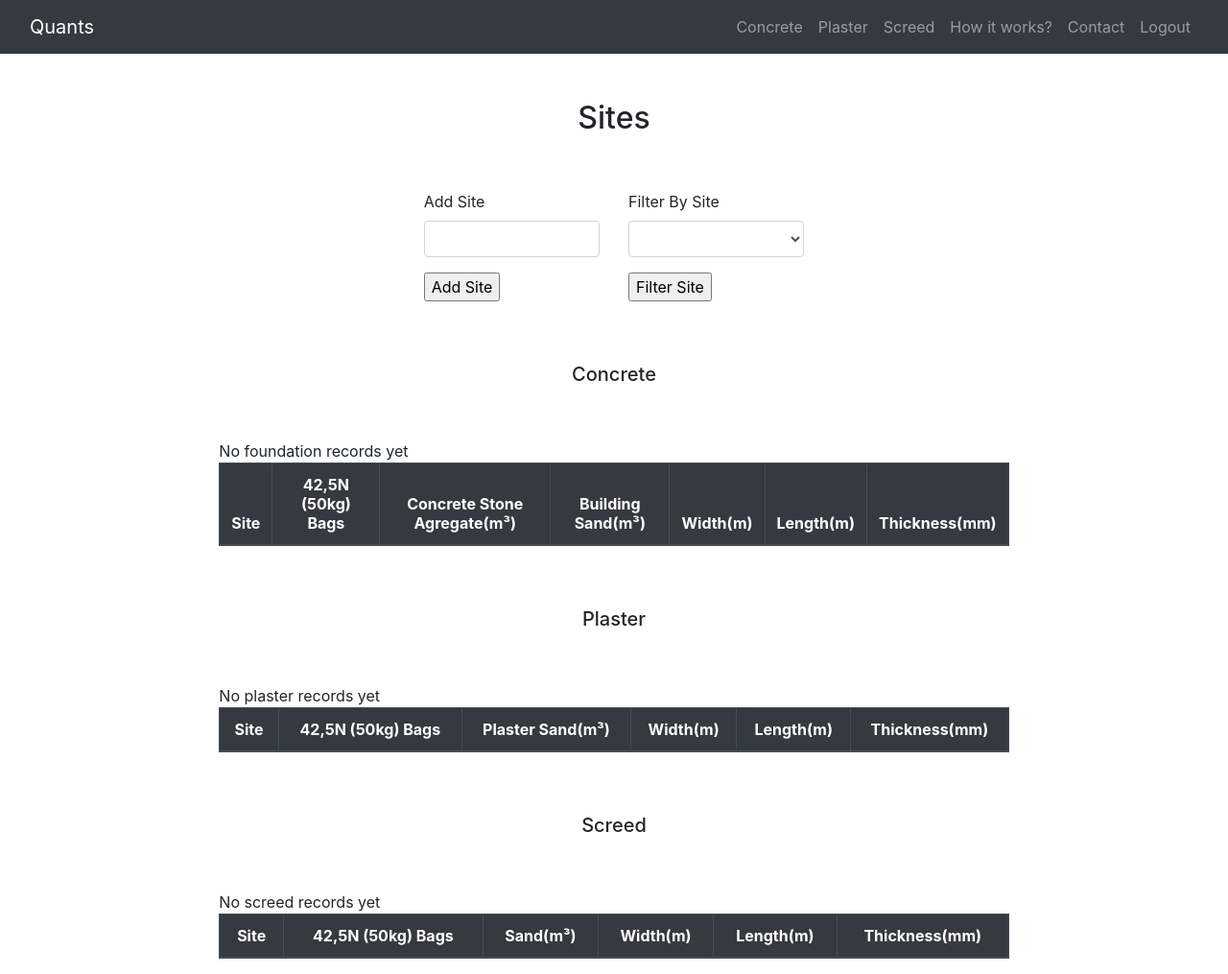
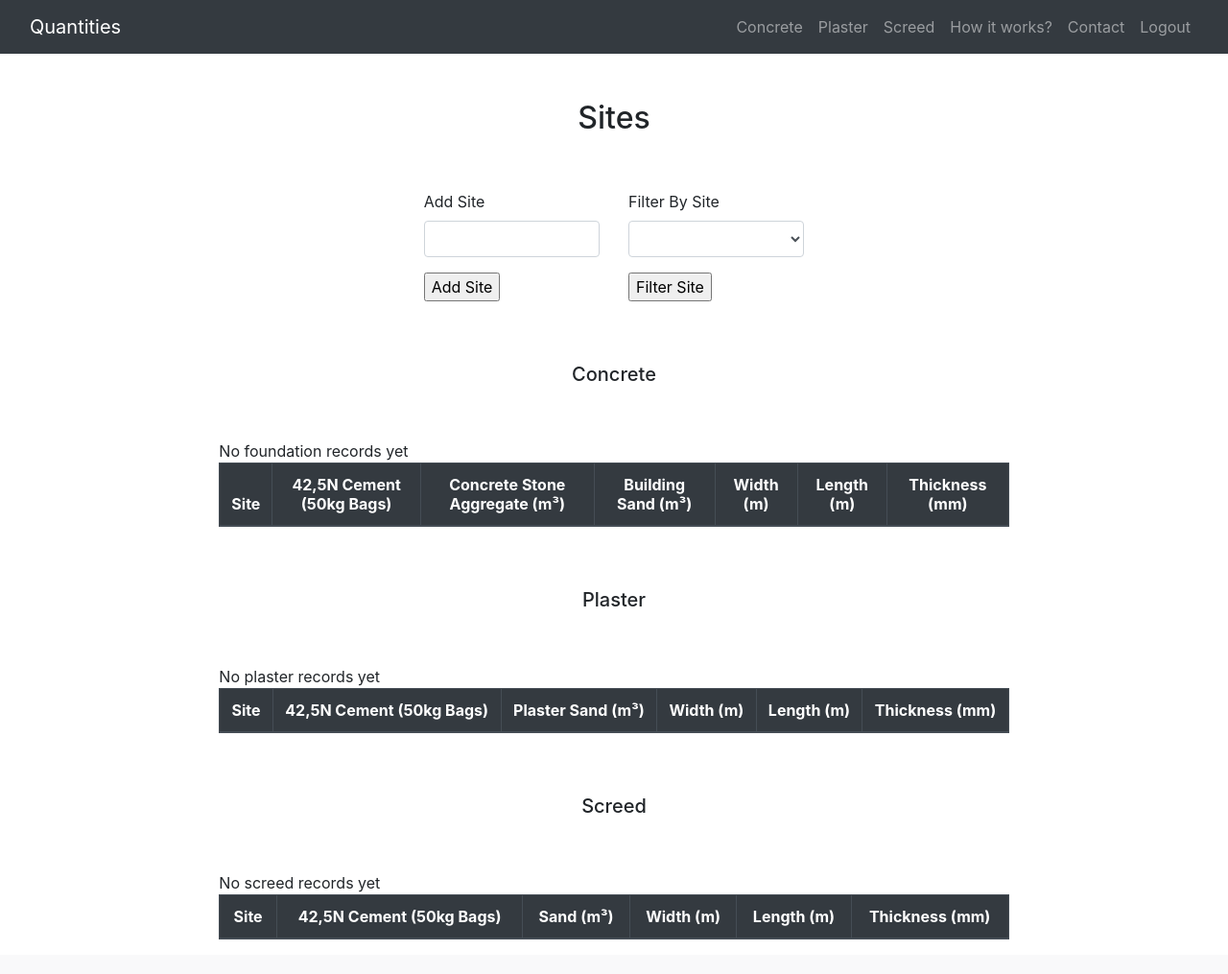
Before and after one commit to Mavirk/quantifier, a PHP site: page /home.php in a window 1280 px wide. Shown: the whole page at 96% size. After the commit the page ends 979 px from the top, so only its background shows below. Run offline with PHP 8.4, Linux system fonts and the light colour scheme; the visitor is signed in with stand-in values (Sample User, id 1); lists and menus that the app fills with data are empty.

Commit message:
slight edits to spelling and spaces in front end

```diff
--- a/contact.php
+++ b/contact.php
@@ -36,6 +36,9 @@
                         <div class="row justify-content-center p-1">
                             <h6 align="center">Phone: +27 79 352 9648</h6>
                         </div>
+                        <div class="row justify-content-center p-1">
+                            <h6 align="center">Name: Robert Murdoch</h6>
+                        </div>
                     </div>
                 </div>
         </header>
--- a/header.php
+++ b/header.php
@@ -1,7 +1,7 @@
 <nav class="navbar navbar-expand-sm bg-dark navbar-dark">
             <div class="container-fluid">
                 <div class="navbar-header">
-                    <a class="navbar-brand" href="home.php">Quants</a>
+                    <a class="navbar-brand" href="home.php">Quantities</a>
                 </div>
                 <ul class="navbar-nav">
                     <li class="nav-item">
--- a/hometables.php
+++ b/hometables.php
@@ -5,12 +5,12 @@
             <thead>
                 <tr align="center" class="thead-dark">
                 <th>Site</th>
-                <th>42,5N (50kg) Bags</th>
-                <th>Concrete Stone Agregate(m³)</th>
-                <th>Building Sand(m³)</th>
-                <th>Width(m)</th>
-                <th>Length(m)</th>
-                <th>Thickness(mm)</th>
+                <th>42,5N Cement (50kg Bags)</th>
+                <th>Concrete Stone Aggregate (m³)</th>
+                <th>Building Sand (m³)</th>
+                <th>Width (m)</th>
+                <th>Length (m)</th>
+                <th>Thickness (mm)</th>
                 </tr>
             </thead>
             <?php
@@ -39,11 +39,11 @@
             <thead>
                 <tr align="center" class="thead-dark">
                     <th>Site</th>
-                    <th>42,5N (50kg) Bags</th>
-                    <th>Plaster Sand(m³)</th>
-                    <th>Width(m)</th>
-                    <th>Length(m)</th>
-                    <th>Thickness(mm)</th>
+                    <th>42,5N Cement (50kg Bags)</th>
+                    <th>Plaster Sand (m³)</th>
+                    <th>Width (m)</th>
+                    <th>Length (m)</th>
+                    <th>Thickness (mm)</th>
                 </tr>
             </thead>
             <?php
@@ -72,11 +72,11 @@
             <thead>
                 <tr align="center" class="thead-dark">
                     <th>Site</th>
-                    <th>42,5N (50kg) Bags</th>
-                    <th>Sand(m³)</th>
-                    <th>Width(m)</th>
-                    <th>Length(m)</th>
-                    <th>Thickness(mm)</th>
+                    <th>42,5N Cement (50kg Bags)</th>
+                    <th>Sand (m³)</th>
+                    <th>Width (m)</th>
+                    <th>Length (m)</th>
+                    <th>Thickness (mm)</th>
                 </tr>
             </thead>
         <?php
--- a/how_it_works.php
+++ b/how_it_works.php
@@ -34,9 +34,9 @@
                             <div class="col">
                             </div>
                             <div class="col">
-                                <h6 align="">1. From the Quants page add a new site.</h6>
-                                <h6 align="">2. Add some measurements in the Concrete, Plaster and Screed caculators.</h6>
-                                <h6 align="">3. Go back to Quants and filter by site to view all the quatifites added to that site.</h6>
+                                <h6 align="">1. From the Quantities page add a new site.</h6>
+                                <h6 align="">2. Populate your measurements in the Concrete, Plaster and Screed calculators.</h6>
+                                <h6 align="">3. Go back to Quantities page and filter by site to view all the quantities associated with that site.</h6>
                             </div>
                             <div class="col">
                             </div>
```
Also changed, not shown: concrete.php (+7 -7 lines), plaster.php (+5 -5 lines), screed.php (+10 -6 lines).
